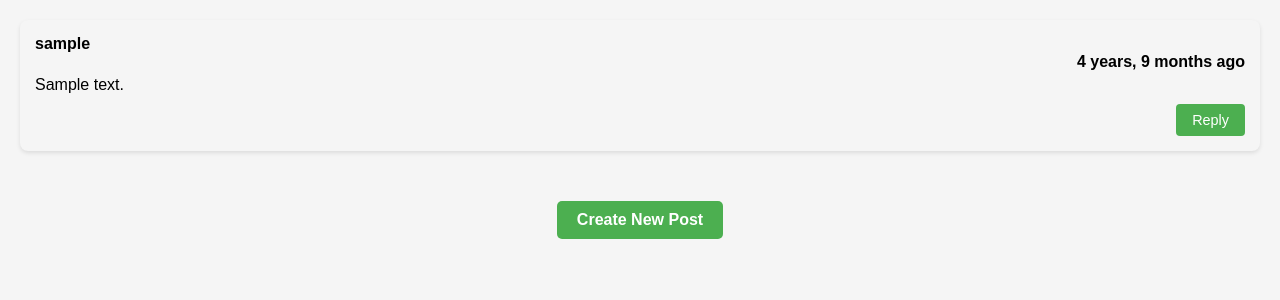
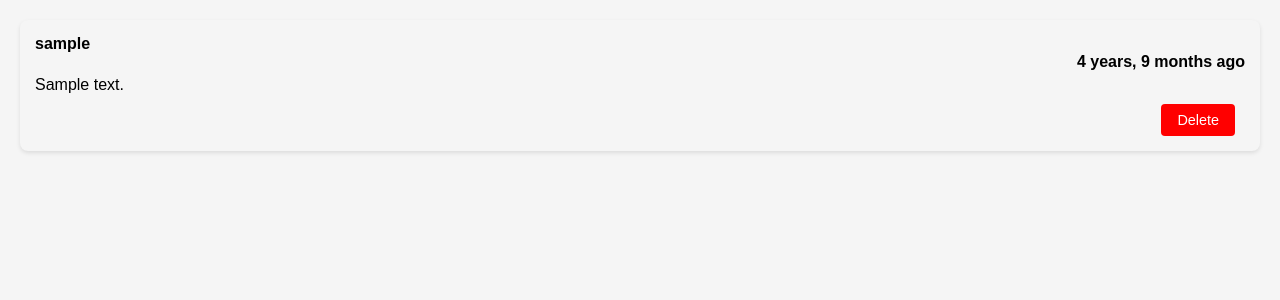
Before and after one commit to usd-cs/COMP-49X-24-25-san-diego-food-bank-intro-project, a Django app: page / in a window 1280 px wide. Shown: the part 48-348 px from the top of the page. Run offline with Django 5.2, Linux system fonts and the light colour scheme; a user stored in the database is signed in; tables that the repository leaves empty hold one stand-in row (values such as "Sample post"); parts of the project's set-up code (start-up, migrations or seed data) failed here and were passed over.

Commit message:
Implement admin functionality for deleting posts from home page

```diff
--- a/intro_project_django/web_forum/static/css/home.css
+++ b/intro_project_django/web_forum/static/css/home.css
@@ -39,10 +39,12 @@
     background-color: #45a049;
 }
 
-.reply-button {
-    text-align: right;
+.button-container {
+    display: flex;
+    justify-content: flex-end;
+    align-items: center;
     margin-top: 10px;
- }
+}
 
  .reply-post-button {
     display: inline-block;
@@ -57,3 +59,18 @@
  .reply-post-button:hover {
     background-color: #45a049;
  }
+
+ .delete-post-button {
+    display: inline-block;
+    padding: 8px 16px;
+    background-color: red;
+    color: white;
+    border-radius: 4px;
+    text-decoration: none;
+    font-size: 0.9rem;
+    margin-right: 10px;
+ }
+
+ .delete-post-button:hover{
+    background-color: darkred;
+ }
--- a/intro_project_django/web_forum/templates/web_forum/home.html
+++ b/intro_project_django/web_forum/templates/web_forum/home.html
@@ -11,8 +11,13 @@
             </div>
             <p class="content">{{ post.contents }}</p>
 
-                <div class="reply-button">
-                    <a href="{% url 'reply_post' post.id %}" class="reply-post-button">Reply</a>
+            <div class="button-container">
+                {% if request.user.is_authenticated and request.user.admin %}
+                <a href="{% url 'delete' post.id %}" class ="delete-post-button">Delete</a>
+                {% endif %}
+                {% if request.user.is_authenticated and not request.user.admin %}
+                <a href="{% url 'reply' post.id %}" class="reply-post-button">Reply</a>
+                {% endif %}
             </div>
         </div>
     {% empty %}
@@ -20,7 +25,7 @@
     {% endfor %}
 </div>
 
-{% if request.user.is_authenticated %}
+{% if request.user.is_authenticated and not request.user.admin %}
 <div class="create-post">
    <a href="{% url 'create post' %}" class="create-post-button">Create New Post</a>
 </div>
--- a/intro_project_django/web_forum/urls.py
+++ b/intro_project_django/web_forum/urls.py
@@ -11,5 +11,6 @@ urlpatterns = [
     path("create_post/", views.create_post_view, name="create post"),
     path("login/", views.login_view, name="login"),
     path("logout/", auth_views.LogoutView.as_view(), name="logout"),
-    path('reply/', views.reply_view, name='reply'),
+    path('reply/<int:post_id>/', views.reply_view, name='reply'),
+    path('delete/<int:post_id>/', views.delete_post_view, name="delete")
 ]
--- a/intro_project_django/web_forum/views.py
+++ b/intro_project_django/web_forum/views.py
@@ -1,7 +1,7 @@
 """Temp docstring for linting"""
 
 from django.http import HttpResponse
-from django.shortcuts import redirect, render
+from django.shortcuts import redirect, render, get_object_or_404
 from django.contrib.auth import login
 from django.contrib.auth.forms import AuthenticationForm
 from .models import Post
@@ -36,9 +36,15 @@ def post_view(request):
     """Placeholder view for viewing a post."""
     return render(request, HttpResponse("This is a post view."))
 
-def reply_view(request):
+def reply_view(request, post_id):
     """Goes to webpage to reply to a specific post and see other comments as well."""
-    return render(request, "web_forum/reply_post.html", {})
+    post = get_object_or_404(Post, id = post_id)
+    return render(request, "web_forum/reply_post.html", {'post': post})
+
+def delete_post_view(request, post_id):
+    post = get_object_or_404(Post, id = post_id)
+    post.delete()
+    return redirect('home')
 
 def create_post_view(request):
     """Page for creating a new post. The add post button adds the
```
Lines whose indentation alone changed are shown as unchanged.
